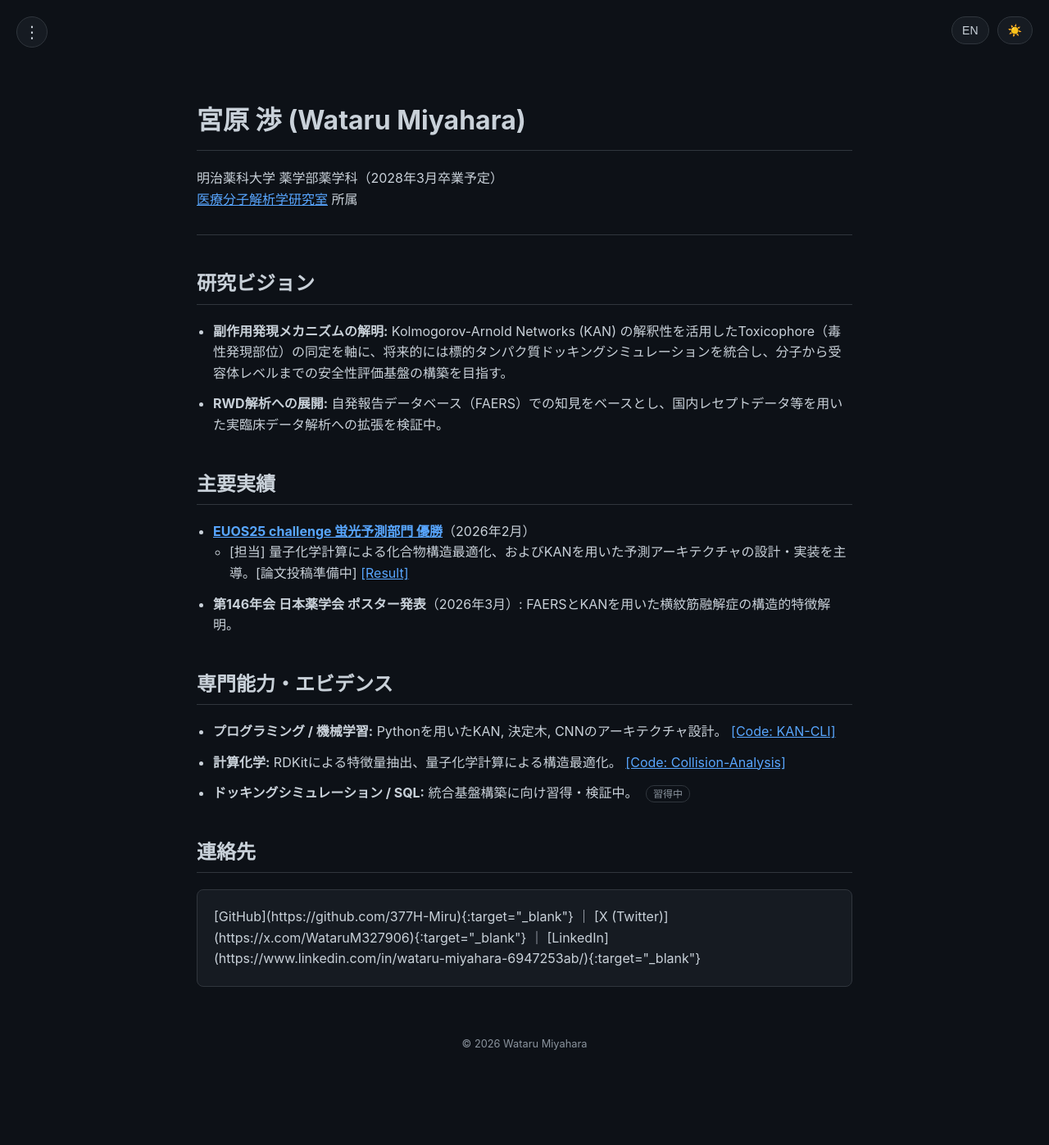
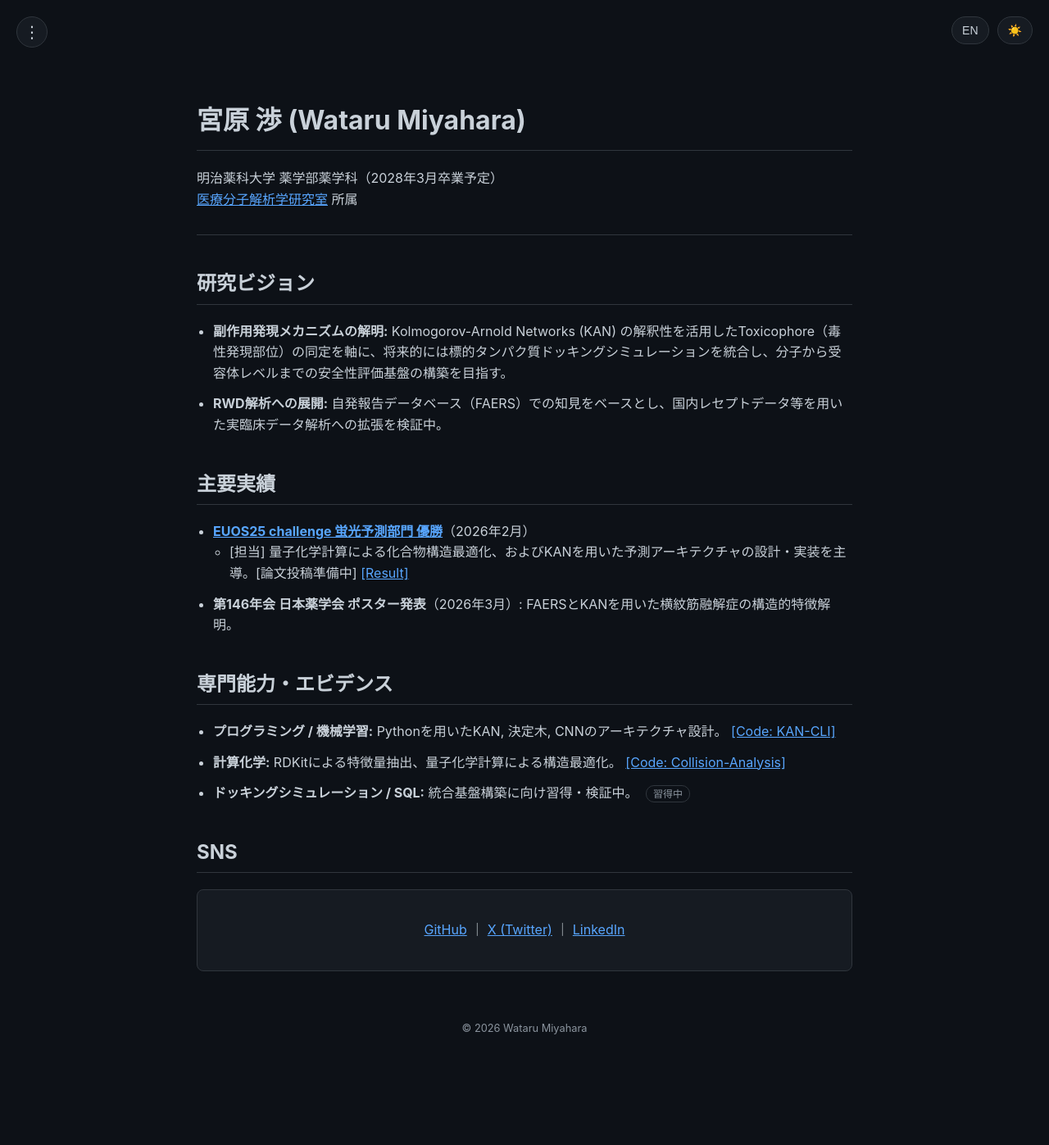
Before and after one commit to 377H-Miru/377H-Miru.github.io, a Jekyll site: the page built from index.md, in a window 1280 px wide. Shown: the whole page at 82% size. Built offline with Jekyll 4.4.1, drawn with Linux system fonts in a browser that asks for light colours.

Commit message:
Rename Contact to SNS and fix link errors

```diff
--- a/_layouts/default.html
+++ b/_layouts/default.html
@@ -58,14 +57,12 @@
 
         .footer { font-size: 0.8em; color: #8b949e; margin-top: 60px; text-align: center; }
 
-        /* Multi-language Visibility */
         [data-lang-content] { display: none; }
         body[data-lang="ja"] [data-lang-content="ja"] { display: block; }
         body[data-lang="en"] [data-lang-content="en"] { display: block; }
 
         .badge { font-size: 0.75em; padding: 2px 8px; border-radius: 10px; border: 1px solid var(--border-color); margin-left: 5px; vertical-align: middle; color: #8b949e; }
-        .evidence-link { font-size: 0.9em; margin-left: 10px; text-decoration: none; }
-        .contact-box { background: var(--card-bg); padding: 20px; border-radius: 8px; border: 1px solid var(--border-color); margin-top: 20px; }
+        .contact-box { background: var(--card-bg); padding: 20px; border-radius: 8px; border: 1px solid var(--border-color); margin-top: 20px; text-align: center; }
     </style>
 </head>
 <body data-theme="dark" data-lang="ja">
@@ -78,11 +75,11 @@
     <div id="nav-menu">
         <div class="menu-icon" onclick="toggleMenu()">⋮</div>
         <div class="menu-content" id="menuContent">
-            <a href="/index.html" class="i18n-link" data-ja="ホーム" data-en="Home">ホーム</a>
-            <a href="/blog.html" class="i18n-link" data-ja="活動記録" data-en="Blog">活動記録</a>
-            <a href="/achievements.html" class="i18n-link" data-ja="研究実績" data-en="Achievements">研究実績</a>
-            <a href="/projects.html" class="i18n-link" data-ja="プロジェクト" data-en="Projects">プロジェクト</a>
-            <a href="/#contact" class="i18n-link" data-ja="連絡先" data-en="Contact">連絡先</a>
+            <a href="/" class="i18n-link" data-ja="ホーム" data-en="Home">ホーム</a>
+            <a href="/blog" class="i18n-link" data-ja="活動記録" data-en="Blog">活動記録</a>
+            <a href="/achievements" class="i18n-link" data-ja="研究実績" data-en="Achievements">研究実績</a>
+            <a href="/projects" class="i18n-link" data-ja="プロジェクト" data-en="Projects">プロジェクト</a>
+            <a href="/#sns" class="i18n-link" data-ja="SNS" data-en="SNS">SNS</a>
         </div>
     </div>
 
@@ -95,7 +92,6 @@
     </div>
 
     <script>
-        // Theme Toggle
         let currentTheme = localStorage.getItem('theme') || 'dark';
         function updateTheme() {
             document.body.setAttribute('data-theme', currentTheme);
--- a/index.md
+++ b/index.md
@@ -25,8 +25,8 @@ title: Home
 - **計算化学:** RDKitによる特徴量抽出、量子化学計算による構造最適化。 [[Code: Collision-Analysis]](https://github.com/377H-Miru){:target="_blank"}
 - **ドッキングシミュレーション / SQL:** 統合基盤構築に向け習得・検証中。 <span class="badge">習得中</span>
 
-<h2 id="contact">連絡先</h2>
-<div class="contact-box">
+<h2 id="sns">SNS</h2>
+<div class="contact-box" markdown="1">
 [GitHub](https://github.com/377H-Miru){:target="_blank"} ｜ [X (Twitter)](https://x.com/WataruM327906){:target="_blank"} ｜ [LinkedIn](https://www.linkedin.com/in/wataru-miyahara-6947253ab/){:target="_blank"}
 </div>
 </div>
@@ -53,8 +53,8 @@ Affiliation: [Laboratory of Medical Molecule Analysis](https://u-lab.my-pharm.ac
 - **CompChem:** Feature extraction via RDKit and structure optimization via Quantum Chemistry. [[Code: Collision-Analysis]](https://github.com/377H-Miru){:target="_blank"}
 - **Docking Simulation / SQL:** Currently acquiring and validating for integrated analysis. <span class="badge">In Progress</span>
 
-<h2 id="contact">Contact</h2>
-<div class="contact-box">
+<h2 id="sns">SNS</h2>
+<div class="contact-box" markdown="1">
 [GitHub](https://github.com/377H-Miru){:target="_blank"} ｜ [X (Twitter)](https://x.com/WataruM327906){:target="_blank"} ｜ [LinkedIn](https://www.linkedin.com/in/wataru-miyahara-6947253ab/){:target="_blank"}
 </div>
 </div>
```
Also changed, not shown: other parts of _layouts/default.html (+0 -2 lines).
